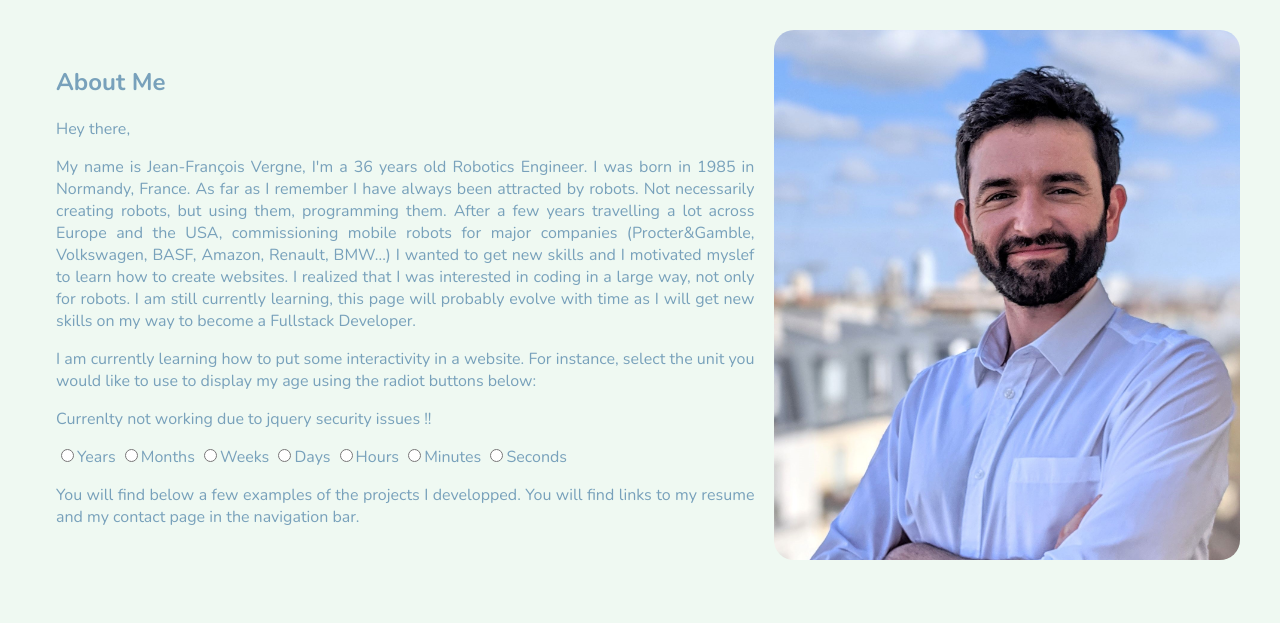
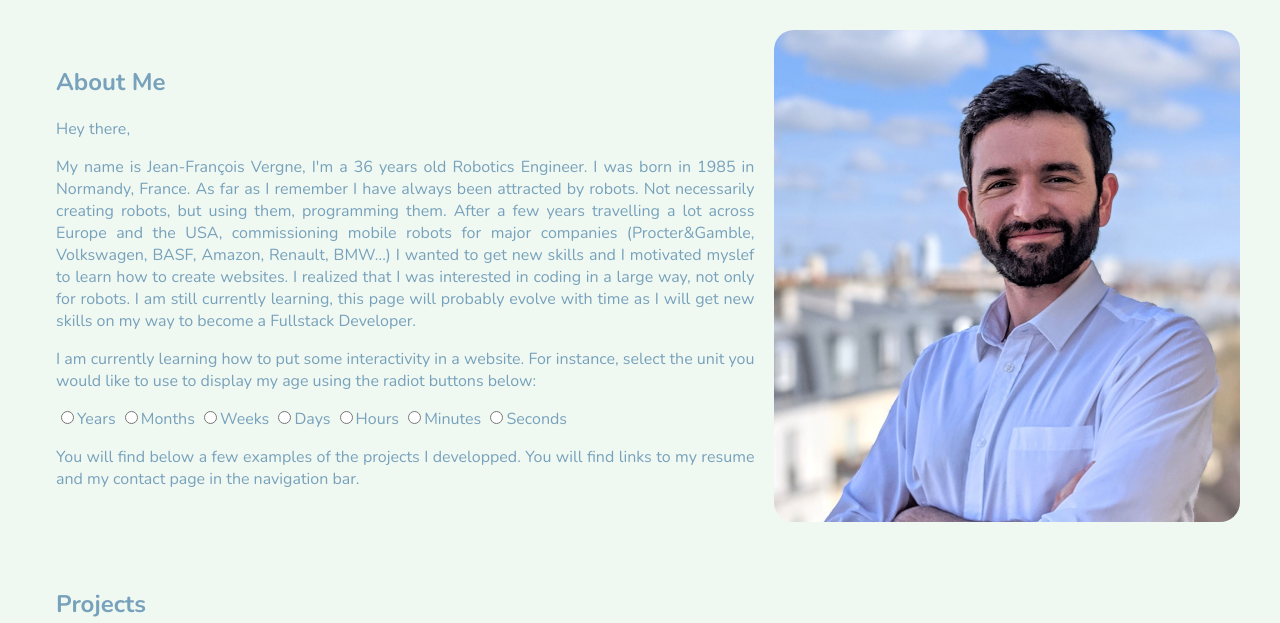
Before and after one commit to JeffFromParis/JeffFromParis.github.io, a plain HTML site: page index.html in a window 1280 px wide. Shown: the part 402-1025 px from the top of the page. Drawn offline with nearby package versions, Linux system fonts and the light colour scheme.

Commit message:
bug fixed, msg removed

```diff
--- a/index.html
+++ b/index.html
@@ -34,7 +34,6 @@
                 <p>Hey there,</p>
                 <p>My name is Jean-François Vergne, I'm a <span id="age-value">0</span> <span id="age-unit">years</span> old Robotics Engineer. I was born in 1985 in Normandy, France. As far as I remember I have always been attracted by robots. Not necessarily creating robots, but using them, programming them. After a few years travelling a lot across Europe and the USA, commissioning mobile robots for major companies (Procter&Gamble, Volkswagen, BASF, Amazon, Renault, BMW...) I wanted to get new skills and I motivated myslef to learn how to create websites. I realized that I was interested in coding in a large way, not only for robots. I am still currently learning, this page will probably evolve with time as I will get new skills on my way to become a Fullstack Developer.</p>
                 <p>I am currently learning how to put some interactivity in a website. For instance, select the unit you would like to use to display my age using the radiot buttons below:</p>
-                <p>Currenlty not working due to jquery security issues !!</p>
                     <input type="radio" name="unit" value="years" id="choice-years">Years
                     <input type="radio" name="unit" value="months" id="choice-months">Months
                     <input type="radio" name="unit" value="weeks" id="choice-weeks">Weeks
```
